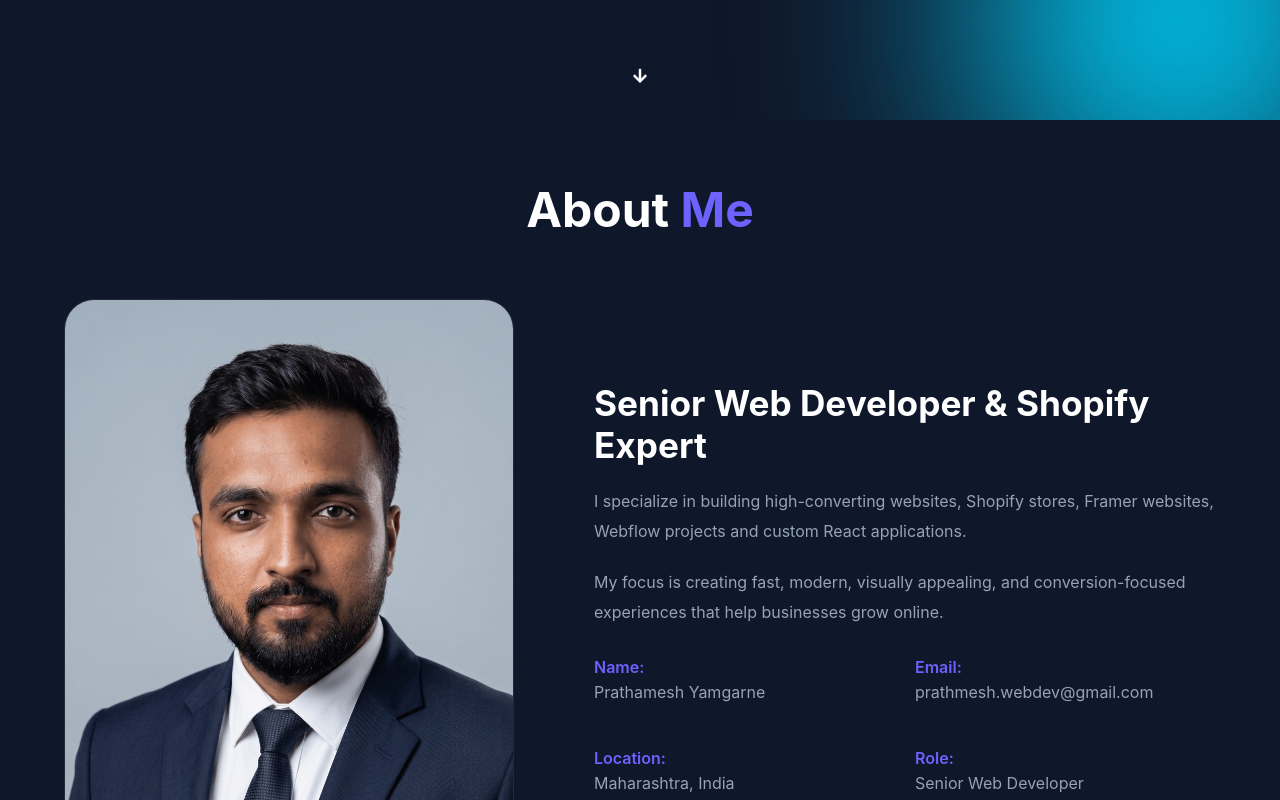
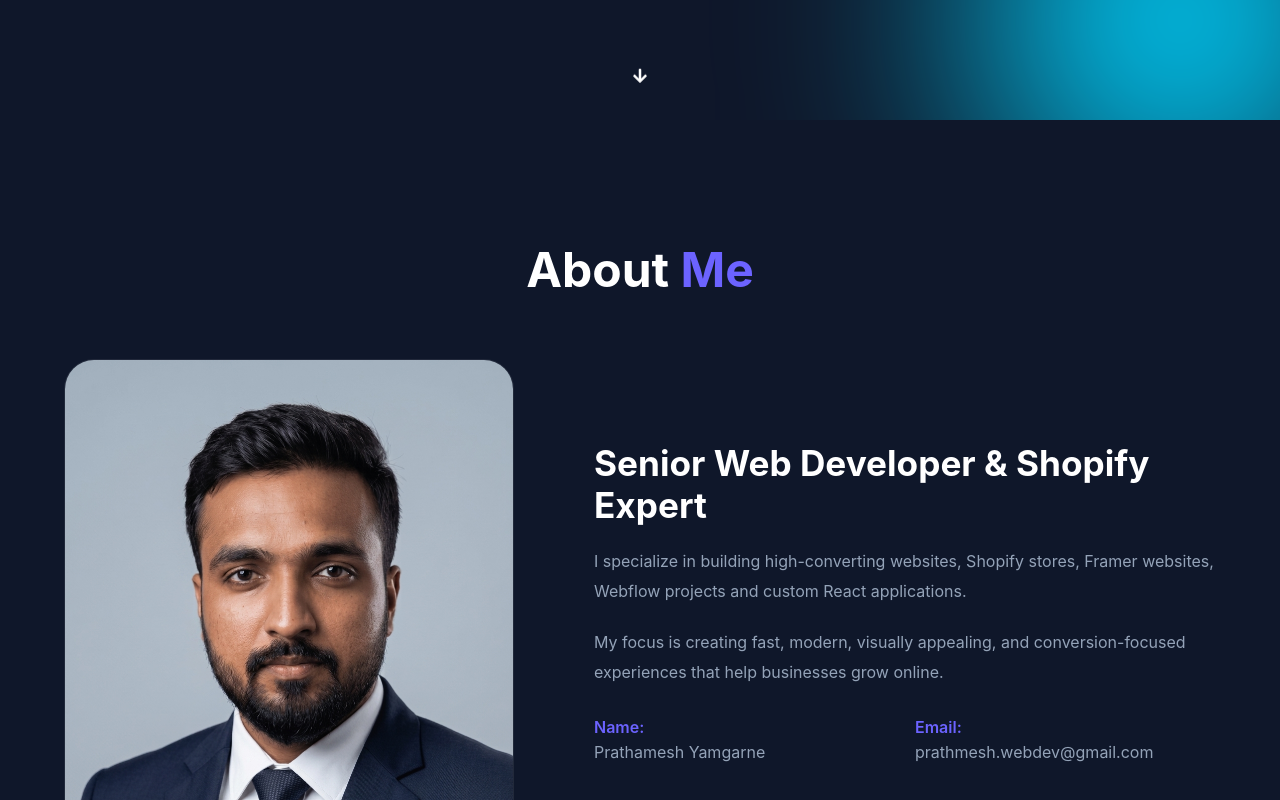
Before and after one commit to Prathamesh0806/Developer_portfolio, a React (Vite) app: page / in a window 1280 px wide. Shown: the part 680-1480 px from the top of the page. Built offline with nearby package versions, Linux system fonts and the light colour scheme.

Commit message:
Updated desktop padding and layout spacing

```diff
--- a/src/styles/globals.css
+++ b/src/styles/globals.css
@@ -43,7 +43,7 @@ button {
 }
 
 .section {
-  padding: 60px 0;
+  padding: 120px 0;
 }
 
 .section-title {
```
